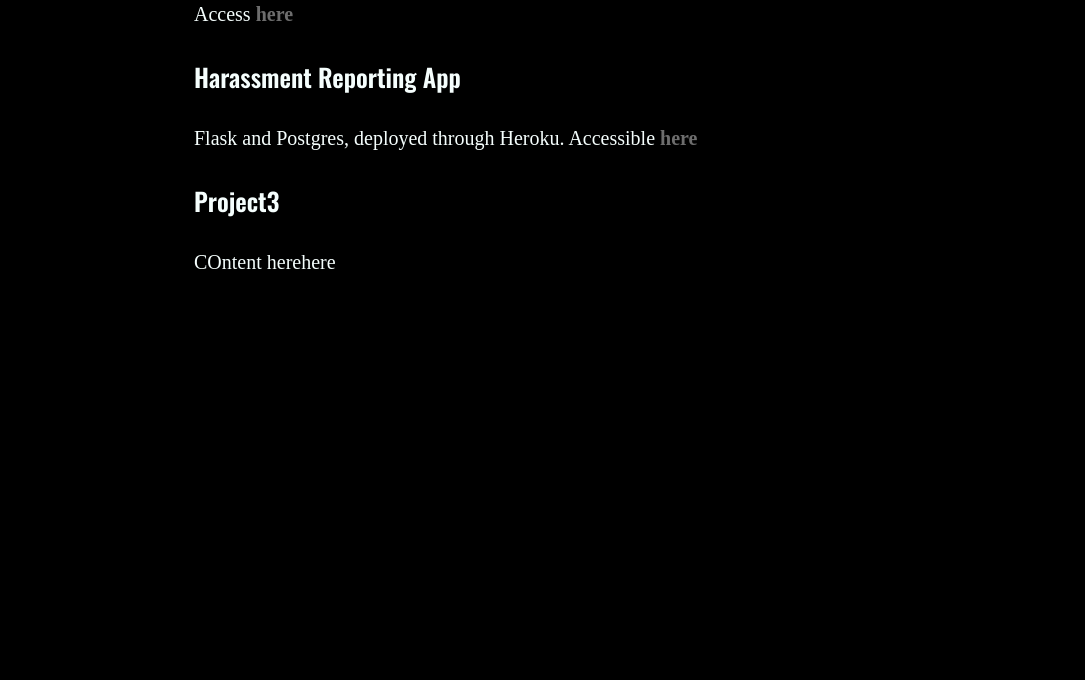
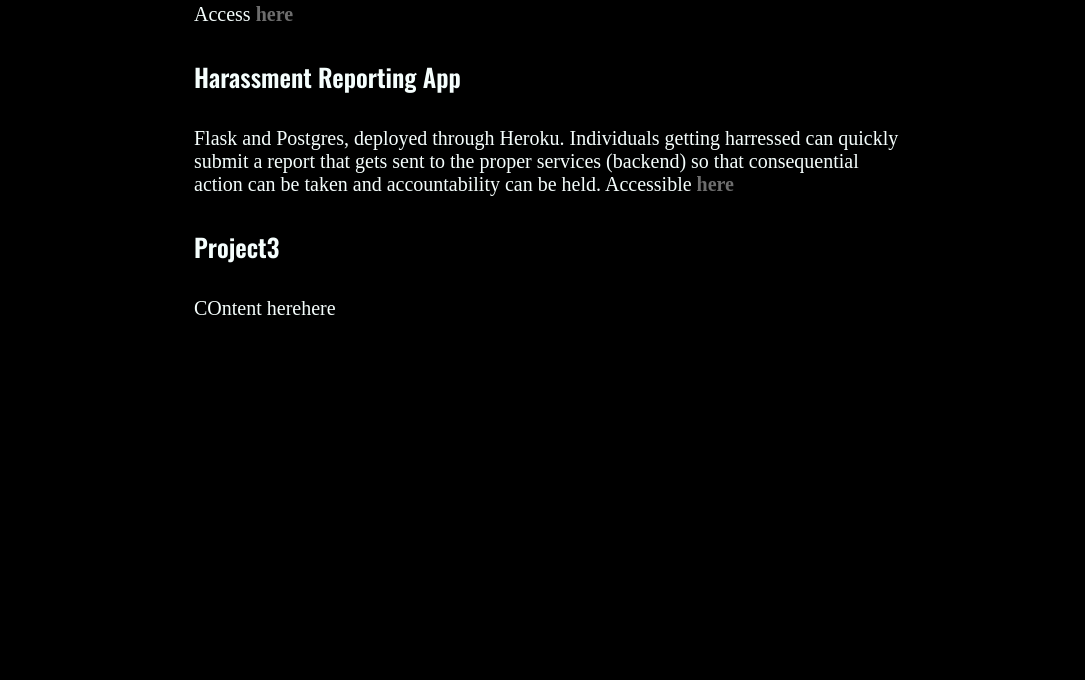
Before and after one commit to Lujaina-E/Lujaina-E.github.io, a plain HTML site: page index.html in a window 1280 px wide. Shown: the part 3136-3816 px from the top of the page, without its empty margins (94-1179 px from the left). Drawn offline with nearby package versions, Linux system fonts and the light colour scheme; a web font is replaced by a local one.

Commit message:
Update index.html

```diff
--- a/index.html
+++ b/index.html
@@ -141,7 +141,8 @@
           <p class="project-info">Access <a class="project-links" href="https://github.com/Lujaina-E/Heart-Disease-Prediction-and-Statistic-Analyzer">here</a></p>
 
           <li id="project-element">Harassment Reporting App</li>
-          <p class="project-info">Flask and Postgres, deployed through Heroku. Accessible <a class="project-links" href="https://harassmentreport.herokuapp.com/">here</a> </p>
+          <p class="project-info">Flask and Postgres, deployed through Heroku. Individuals getting harressed can quickly submit a report that gets sent to the proper services (backend) so
+            that consequential action can be taken and accountability can be held. Accessible <a class="project-links" href="https://harassmentreport.herokuapp.com/">here</a> </p>
 
           <li id="project-element">Project3</li>
           <p class="project-info"> COntent here<a href="#"></a>here</p>
```
